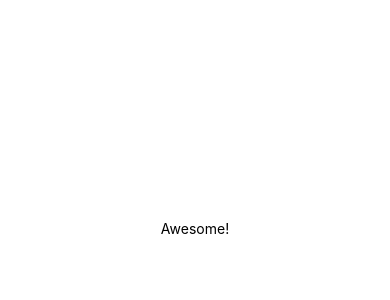
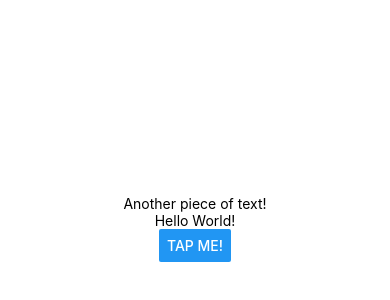
Before and after one commit to elizamthomas1994/react-native-goal-tracker, a React Native app: screen / in a window 390 px wide. Shown: the part 194-494 px from the top of the page. Built offline with nearby package versions, Linux system fonts and the light colour scheme.

Commit message:
Added test components to App.js

```diff
--- a/App.js
+++ b/App.js
@@ -1,11 +1,13 @@
-import { StatusBar } from 'expo-status-bar';
-import { StyleSheet, Text, View } from 'react-native';
+import { StyleSheet, Text, View, Button } from 'react-native';
 
 export default function App() {
   return (
     <View style={styles.container}>
-      <Text>Awesome!</Text>
-      <StatusBar style="auto" />
+      <View>
+        <Text>Another piece of text!</Text>
+      </View>
+      <Text>Hello World!</Text>
+      <Button title="Tap me!" />
     </View>
   );
 }
```
